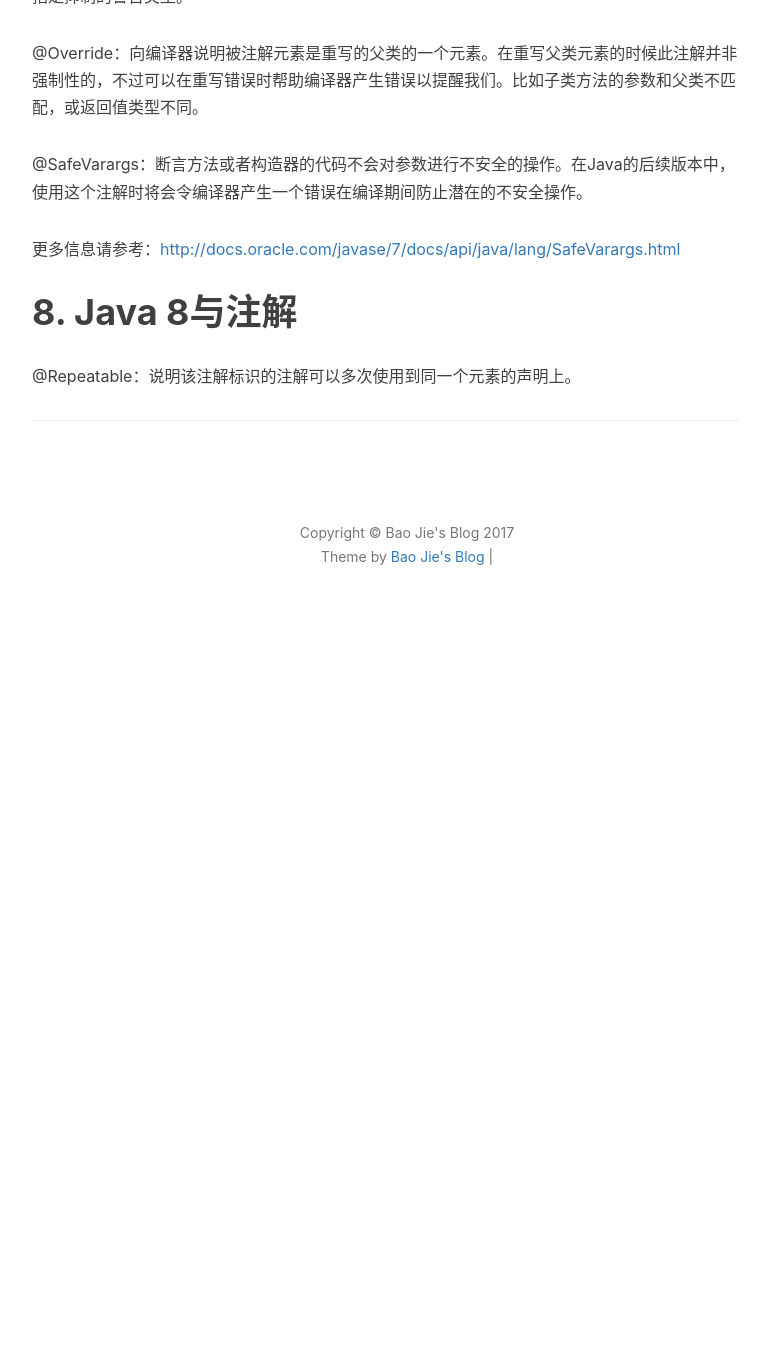
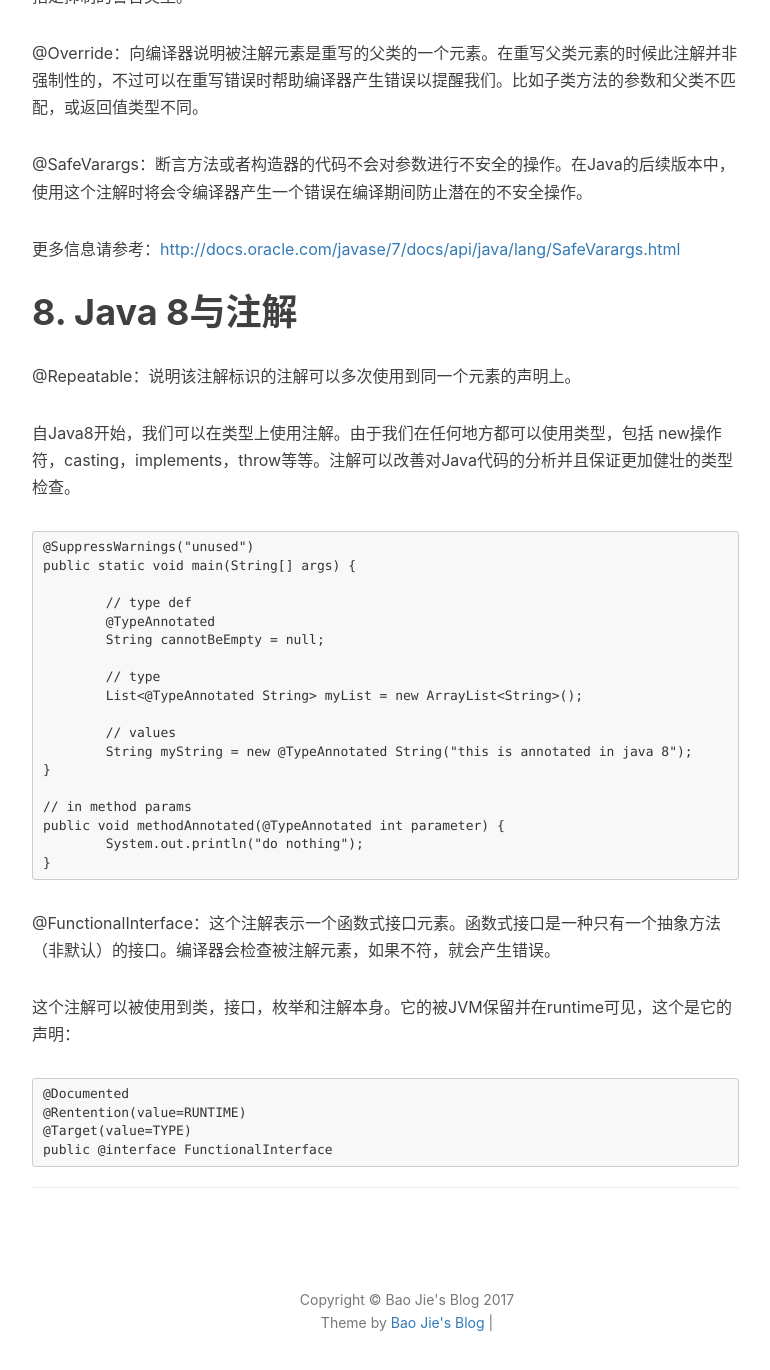
Before and after one commit to jiebaojie/jiebaojie.github.io, a Jekyll site: the page built from notes/java/javaAnnotationGuide.md, in a window 1280 px wide and 1400 px high, scrolled down 4532 px. Shown: the top 1370 px of the window, without its empty margins (233-1003 px from the left). Built offline with Jekyll 4.4.1, drawn with Linux system fonts in a browser that asks for light colours; nearby versions of some CDN libraries; comment, search, counter and statistics services are not loaded; before the commit the page ends 5165 px from its top, so only the background shows below that.

Commit message:
by baojie

```diff
--- a/notes/java/javaAnnotationGuide.md
+++ b/notes/java/javaAnnotationGuide.md
@@ -134,3 +134,33 @@ date: 2016-10-22 12:00:00
 # 8. Java 8与注解
 
 @Repeatable：说明该注解标识的注解可以多次使用到同一个元素的声明上。
+
+自Java8开始，我们可以在类型上使用注解。由于我们在任何地方都可以使用类型，包括 new操作符，casting，implements，throw等等。注解可以改善对Java代码的分析并且保证更加健壮的类型检查。
+
+	@SuppressWarnings("unused")
+	public static void main(String[] args) {
+
+		// type def
+		@TypeAnnotated
+		String cannotBeEmpty = null;
+
+		// type
+		List<@TypeAnnotated String> myList = new ArrayList<String>();
+
+		// values
+		String myString = new @TypeAnnotated String("this is annotated in java 8");
+	}
+
+	// in method params
+	public void methodAnnotated(@TypeAnnotated int parameter) {
+		System.out.println("do nothing");
+	}
+
+@FunctionalInterface：这个注解表示一个函数式接口元素。函数式接口是一种只有一个抽象方法（非默认）的接口。编译器会检查被注解元素，如果不符，就会产生错误。
+
+这个注解可以被使用到类，接口，枚举和注解本身。它的被JVM保留并在runtime可见，这个是它的声明：
+
+	@Documented
+	@Rentention(value=RUNTIME)
+	@Target(value=TYPE)
+	public @interface FunctionalInterface
```
